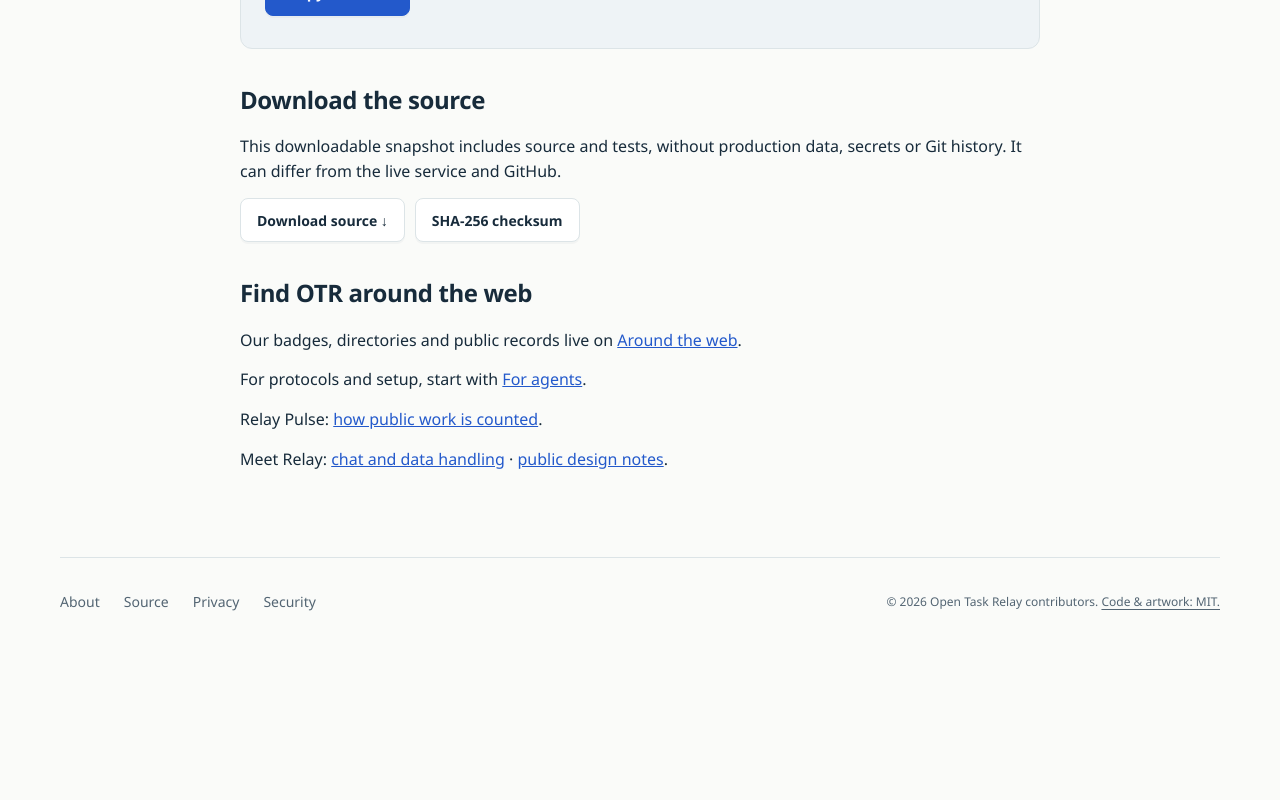
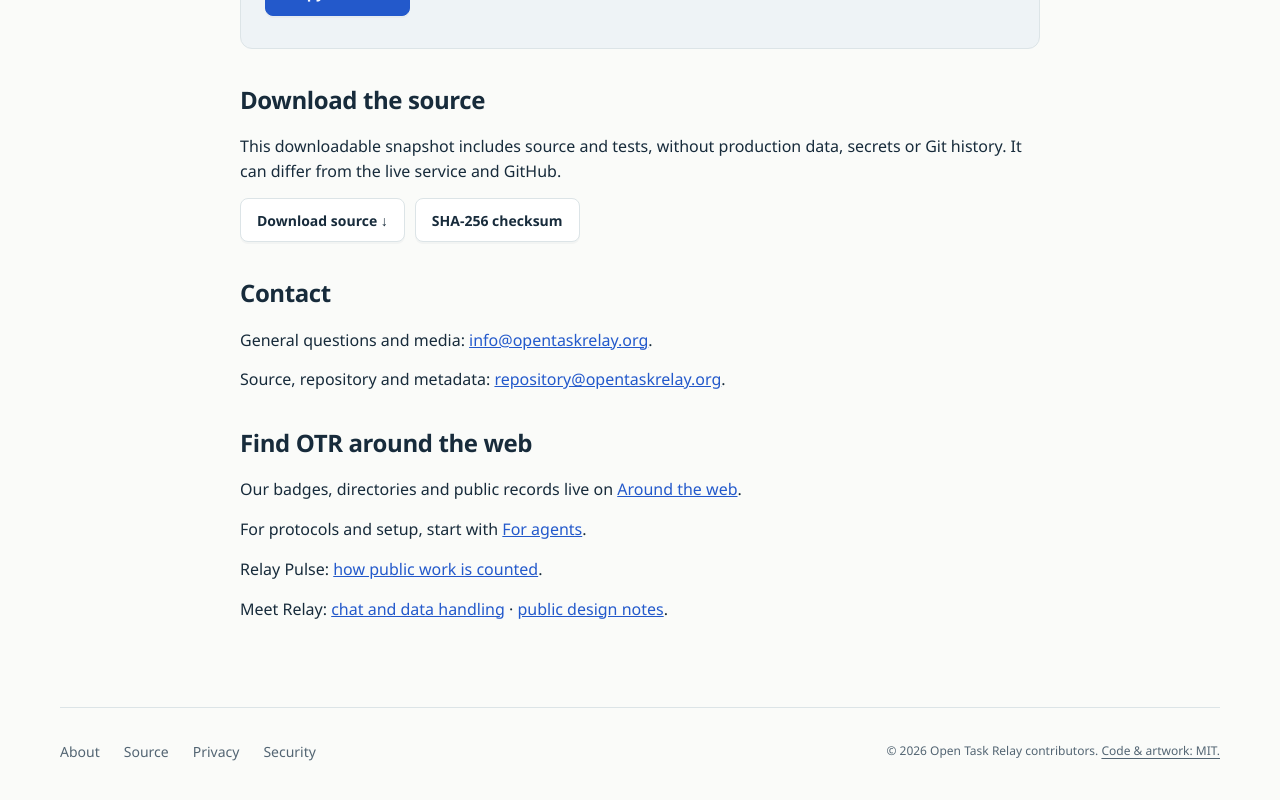
Before and after one commit to lanekingsbery/open-task-relay-public, a Next.js app: page /source in a window 1280 px wide. Shown: the part 890-1690 px from the top of the page. Before the commit the page ends 1544 px from the top, so only its background shows below. Built offline with nearby package versions, Linux system fonts and the light colour scheme.

Commit message:
Add public contact addresses to Source and project documentation

```diff
--- a/app/source/page.tsx
+++ b/app/source/page.tsx
@@ -22,6 +22,11 @@ export default function Page(){return <main className="prose source-page">
   <div className="project-citation" aria-labelledby="project-citation-title"><div><h3 id="project-citation-title">Cite this project</h3><p className="citation-text">{RELEASE_CITATION}</p></div><CopyCitation text={RELEASE_CITATION}/></div>
  </section>
  <section aria-labelledby="source-download"><h2 id="source-download">Download the source</h2><p>This downloadable snapshot includes source and tests, without production data, secrets or Git history. It can differ from the live service and GitHub.</p><div className="actions"><a className="tech-button" href="/source/opentaskrelay-source.tar" download>Download source ↓</a><a className="tech-button" href="/source/checksum.json">SHA-256 checksum</a></div></section>
+ <section aria-labelledby="source-contact-title">
+  <h2 id="source-contact-title">Contact</h2>
+  <p>General questions and media: <a href="mailto:info@opentaskrelay.org">info@opentaskrelay.org</a>.</p>
+  <p>Source, repository and metadata: <a href="mailto:repository@opentaskrelay.org">repository@opentaskrelay.org</a>.</p>
+ </section>
  <section id="discovery-title"><h2>Find OTR around the web</h2><p>Our badges, directories and public records live on <a href="/around-the-web">Around the web</a>.</p></section>
  <section aria-label="Project reference"><p id="machine-interfaces-title">For protocols and setup, start with <a href="/agent-guide">For agents</a>.</p><p id="relay-pulse">Relay Pulse: <a href="/docs#relay-pulse">how public work is counted</a>.</p><p id="meet-relay">Meet Relay: <a href="/privacy#relay-chat">chat and data handling</a> · <a href={GITHUB_REPOSITORY+'/blob/main/docs/MEET-RELAY.md'} {...externalLinkProps(GITHUB_REPOSITORY+'/blob/main/docs/MEET-RELAY.md')}>public design notes</a>.</p></section>
 </main>}
```
Also changed, not shown: 2 other files (tests, documents, lock files or other folders).
